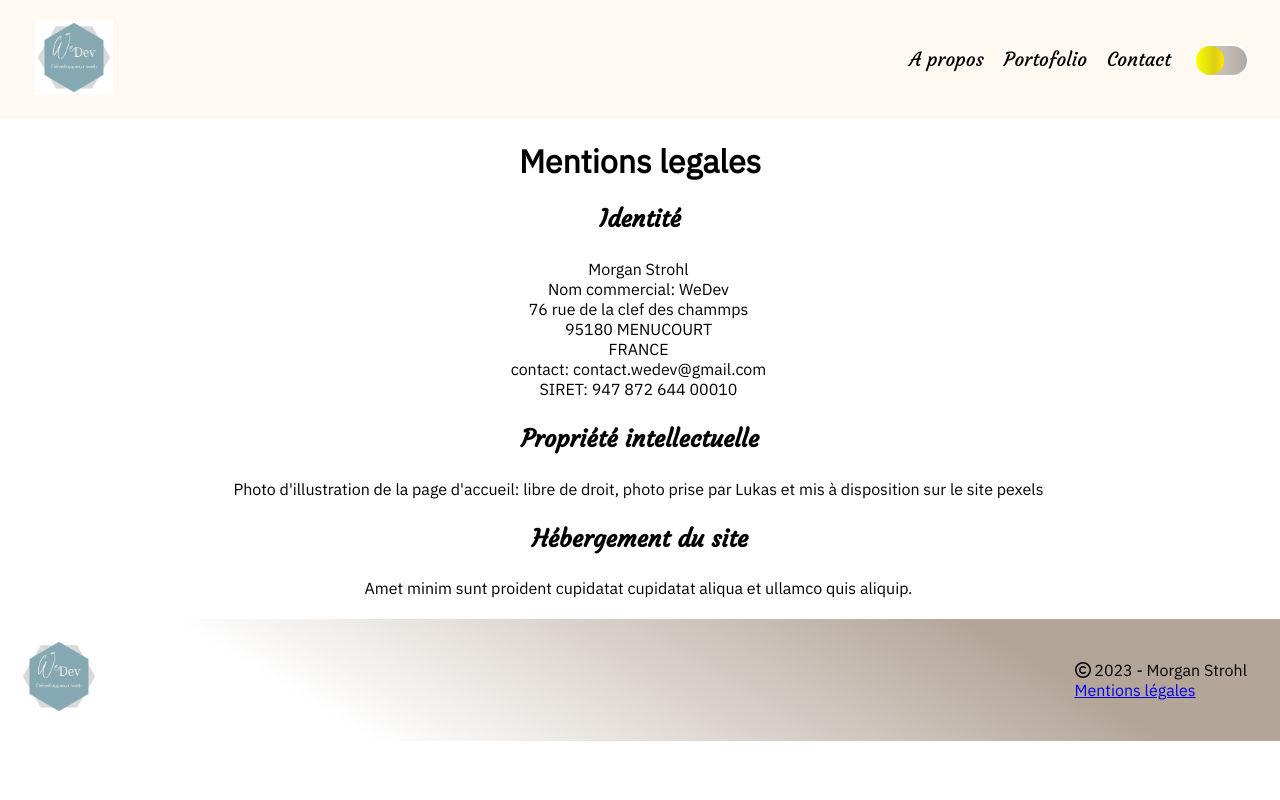
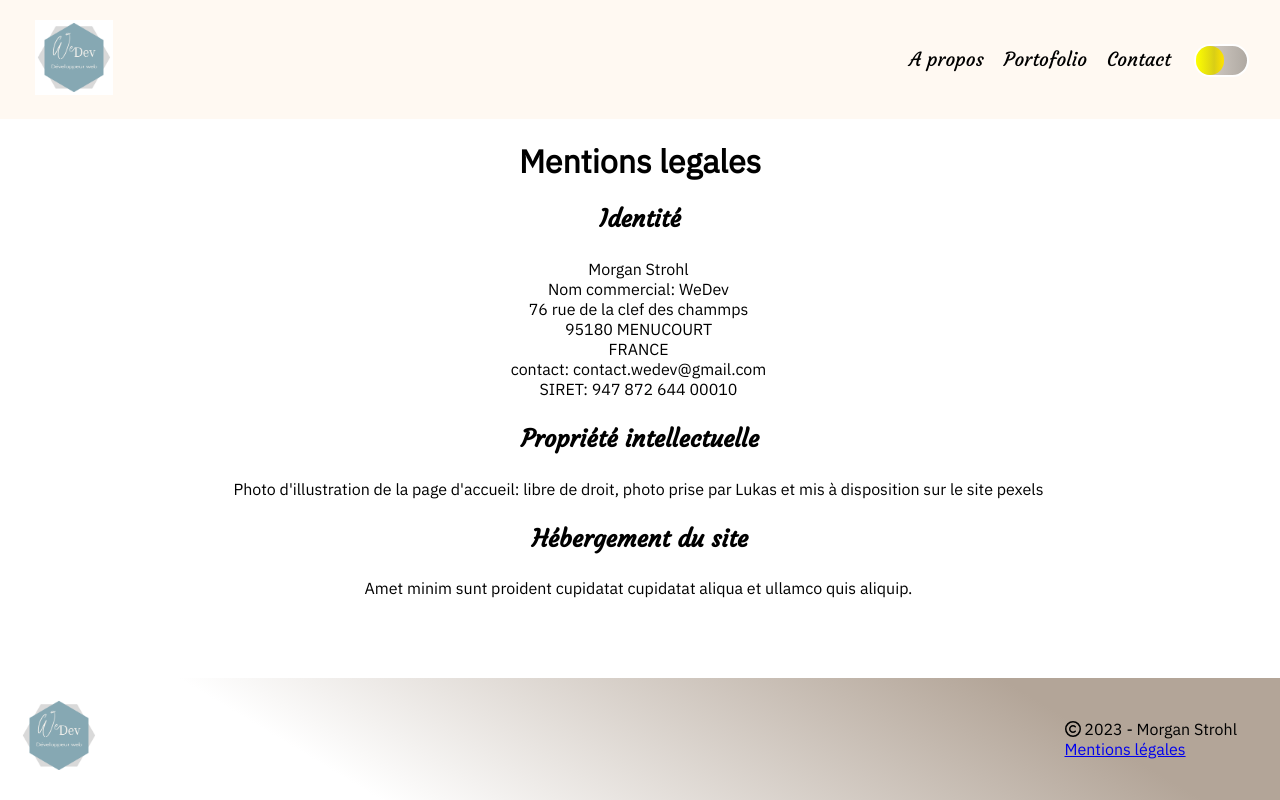
Before and after one commit to M0rgan52/wedev, a React (Create React App) app: page /legalnotice in a window 1280 px wide. Built offline with nearby package versions, Linux system fonts and the light colour scheme.

Commit message:
commit -m "FOOTER - position fixe bottom"

```diff
--- a/src/styles/Footer.css
+++ b/src/styles/Footer.css
@@ -1,6 +1,9 @@
 .footer {
   display: flex;
   justify-content: space-between;
+  position: fixed;
+  bottom: 0;
+  width: 100%;
   padding: 20px;
   background: rgb(179, 165, 152);
   background: linear-gradient(
@@ -8,11 +11,13 @@
     rgba(179, 165, 152, 1) 21%,
     rgba(255, 255, 255, 1) 75%
   );
+  z-index: 5;
 }
 
 .footer_name {
   display: flex;
   align-items: center;
+  padding-right: 50px;
 }
 
 .footer_name p {
```
